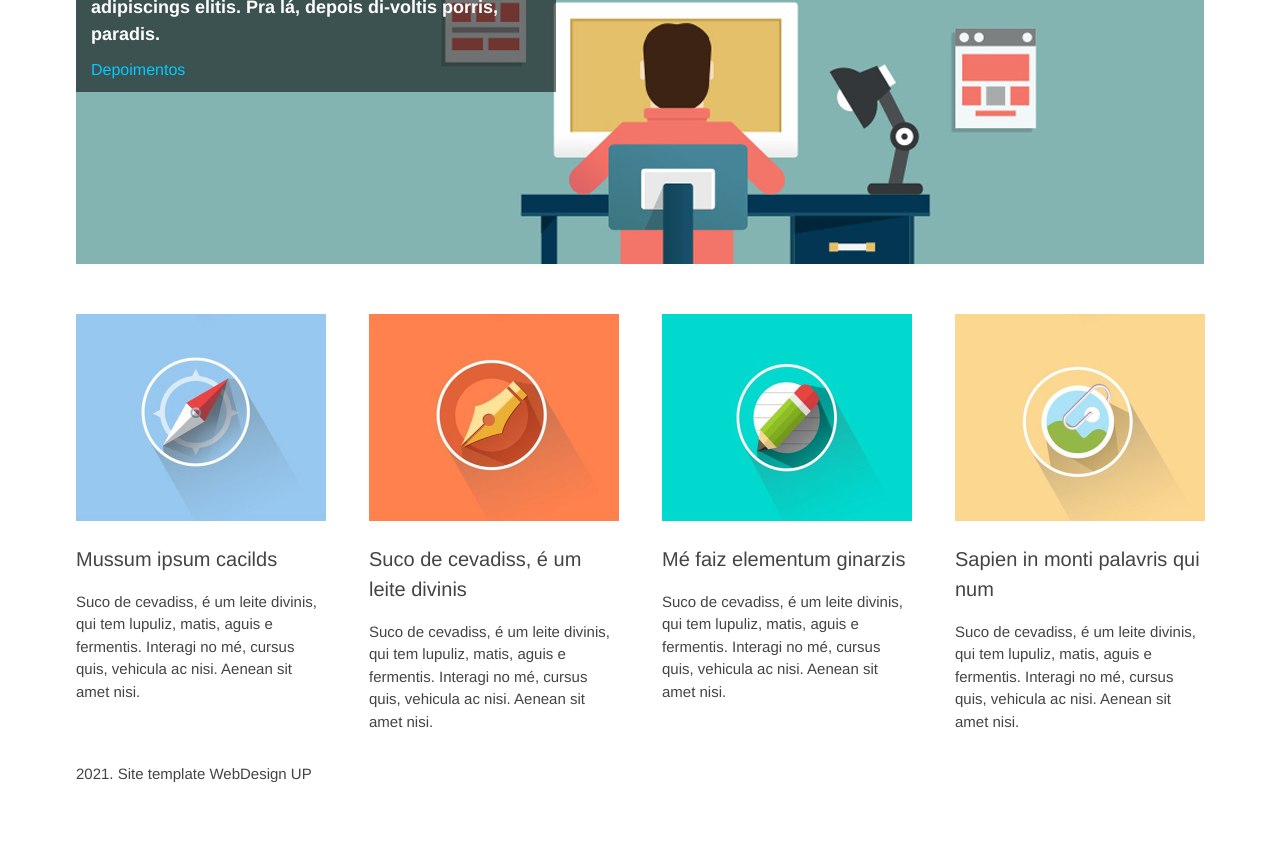
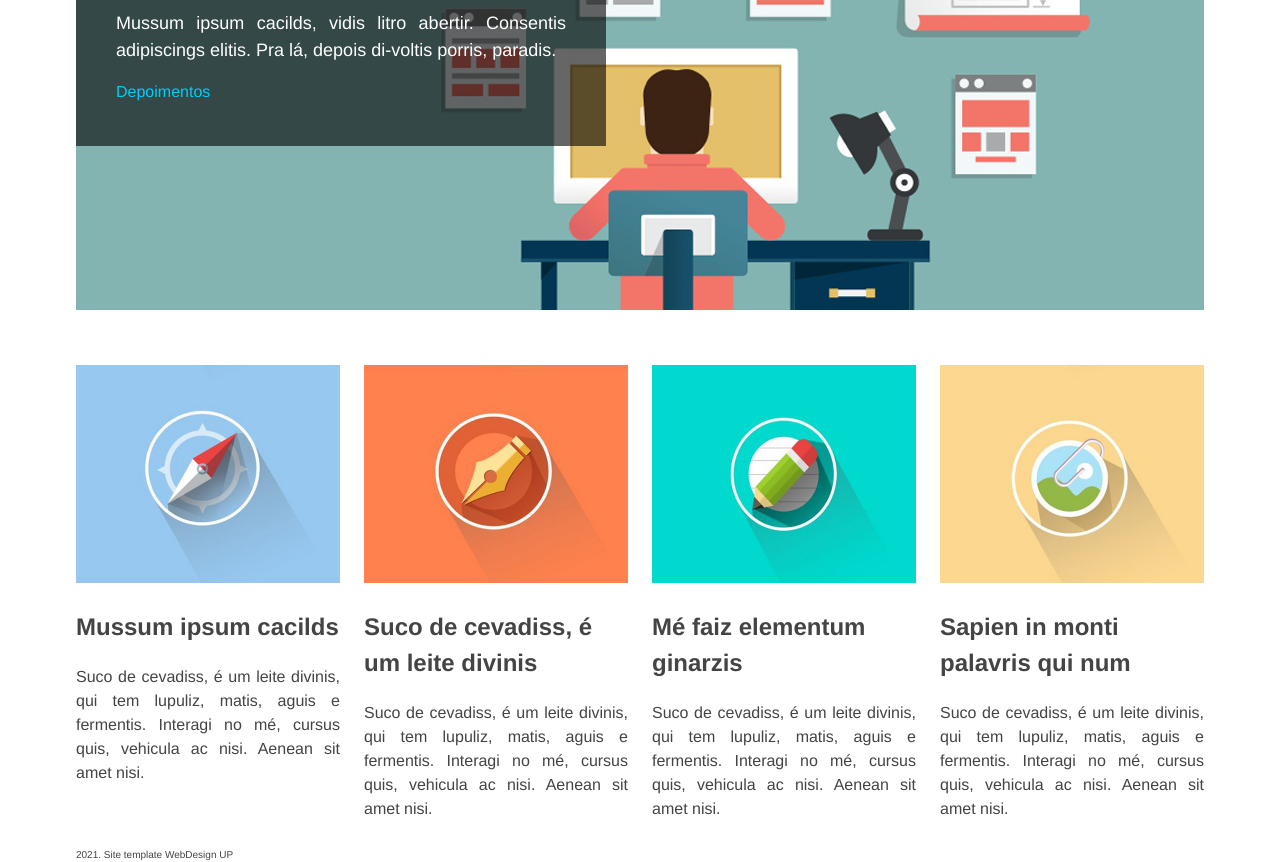
Before and after one commit to thainabiudes/dev-web-basico, a plain HTML site: page Thaina_Biudes_06/index.html in a window 1280 px wide. Shown: the part 260-1122 px from the top of the page. Before the commit the page ends 1061 px from the top, so only its background shows below. Drawn offline with Linux system fonts and the light colour scheme.

Commit message:
style: adiciona alterações em estilo

```diff
--- a/Thaina_Biudes_06/css/style.css
+++ b/Thaina_Biudes_06/css/style.css
@@ -11,6 +11,7 @@ header {
   display: flex;
   justify-content: space-between;
   align-items: flex-end;
+  margin: 36px 0 16px 0;
 }
 
 nav {
@@ -18,8 +19,7 @@ nav {
 }
 
 #logo {
-  width: 264px;
-  height: 57px;
+  width: 234px;
   padding-bottom: 10px;
 }
 
@@ -29,7 +29,7 @@ ul {
 
 li {
   list-style-type: none;
-  margin-right: 30px;
+  margin-right: 20px;
 }
 
 a {
@@ -47,30 +47,30 @@ p {
 
 #bannerBlack {
   position: absolute;
-  background: #0000008a;
+  background: rgba(0, 0, 0, 0.6);
   display: flex;
   flex-direction: column;
-  width: 480px;
-  margin-top: 55px;
+  width: 530px;
+  height: 238px;
+  margin-top: 48px;
   color: white;
 }
 
 #bannerBlack > p {
-  margin: 0 15px;
-  font-weight: 600;
+  margin: 18px 40px 0;
   font-size: 18px;
 }
 
 #depoimentos {
   color: #00ccff;
-  margin: 10px 15px;
+  margin: 16px 40px;
   font-size: 16px;
 }
 
 h1 {
   font-weight: 400;
-  font-size: 45px;
-  margin: 15px;
+  font-size: 40px;
+  margin: 24px 40px 0;
 }
 
 section {
@@ -78,15 +78,25 @@ section {
 }
 
 .divFlex {
-  max-width: 250px;
-  margin: 43px 43px 0 0;
+  max-width: 264px;
+  margin: 48px 24px 0 0;
 }
 
 .sectionImg {
-  width: 250px;
+  width: 264px;
 }
 
 h2 {
-  font-weight: 400;
-  font-size: 20px;
+  font-weight: bold;
+  font-size: 24px;
 }
+
+.bannerP {
+  text-align: justify;
+  font-size: 16px;
+}
+
+footer > p {
+  font-size: 10px;
+  margin-bottom: 0;
+}
--- a/Thaina_Biudes_06/index.html
+++ b/Thaina_Biudes_06/index.html
@@ -30,7 +30,7 @@
     <div>
       <div id="bannerBlack">
         <h1>CONSTRUÇÃO WEB</h1>
-        <p>
+        <p class="bannerP">
           Mussum ipsum cacilds, vidis litro abertir. Consentis adipiscings
           elitis. Pra lá, depois di-voltis porris, paradis.
         </p>
@@ -46,7 +46,7 @@
       <div class="divFlex">
         <img src="img/foto-01.jpg" alt="Ícone de bússola" class="sectionImg" />
         <h2>Mussum ipsum cacilds</h2>
-        <p>
+        <p class="bannerP">
           Suco de cevadiss, é um leite divinis, qui tem lupuliz, matis, aguis e
            fermentis. Interagi no mé, cursus quis, vehicula ac nisi. Aenean sit
            amet nisi.
@@ -59,7 +59,7 @@
           class="sectionImg"
         />
         <h2>Suco de cevadiss, é um leite divinis</h2>
-        <p>
+        <p class="bannerP">
           Suco de cevadiss, é um leite divinis, qui tem lupuliz, matis, aguis e
           fermentis. Interagi no mé, cursus quis, vehicula ac nisi. Aenean sit
           amet nisi.
@@ -72,7 +72,7 @@
           class="sectionImg"
         />
         <h2>Mé faiz elementum ginarzis</h2>
-        <p>
+        <p class="bannerP">
           Suco de cevadiss, é um leite divinis, qui tem lupuliz, matis, aguis e
           fermentis. Interagi no mé, cursus quis, vehicula ac nisi. Aenean sit
           amet nisi.
@@ -85,7 +85,7 @@
           class="sectionImg"
         />
         <h2>Sapien in monti palavris qui num</h2>
-        <p>
+        <p class="bannerP">
           Suco de cevadiss, é um leite divinis, qui tem lupuliz, matis, aguis e
           fermentis. Interagi no mé, cursus quis, vehicula ac nisi. Aenean sit
           amet nisi.
```
